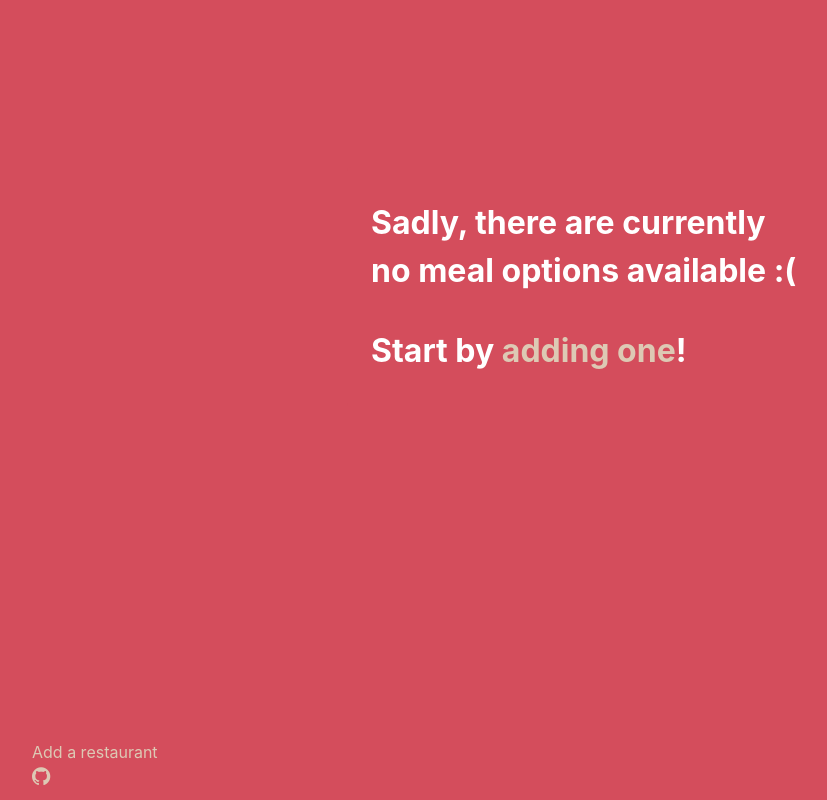
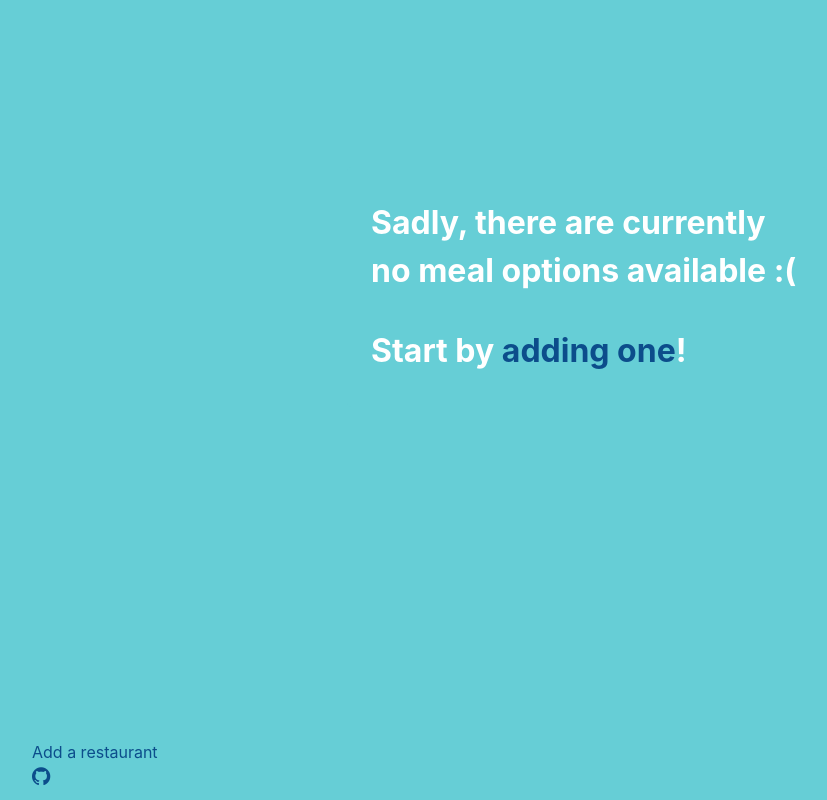
Before and after one commit to chlab/lunchy, a Django app: page / in a window 1280 px wide. Shown: the whole page, without its empty margins (53-880 px from the left). Run offline with Django 3.2, Linux system fonts and the light colour scheme; data that the repository does not hold is empty; some libraries are stand-ins or nearby versions.

Commit message:
updated colors. let's go blue.

```diff
--- a/static/lunch/style.css
+++ b/static/lunch/style.css
@@ -1,5 +1,5 @@
 body, .card, .list-group-item {
-	background-color: #D44D5C;
+	background-color: #66CED6;
 }
 #app-container {
 	margin: 15% auto 0 auto;
@@ -26,7 +26,7 @@ body, .card, .list-group-item {
 	font-weight: bold;
 }
 a {
-	color: #DDC9B4;
+	color: #0C4D8B;
 }
 a:hover,
 a:active {
```
